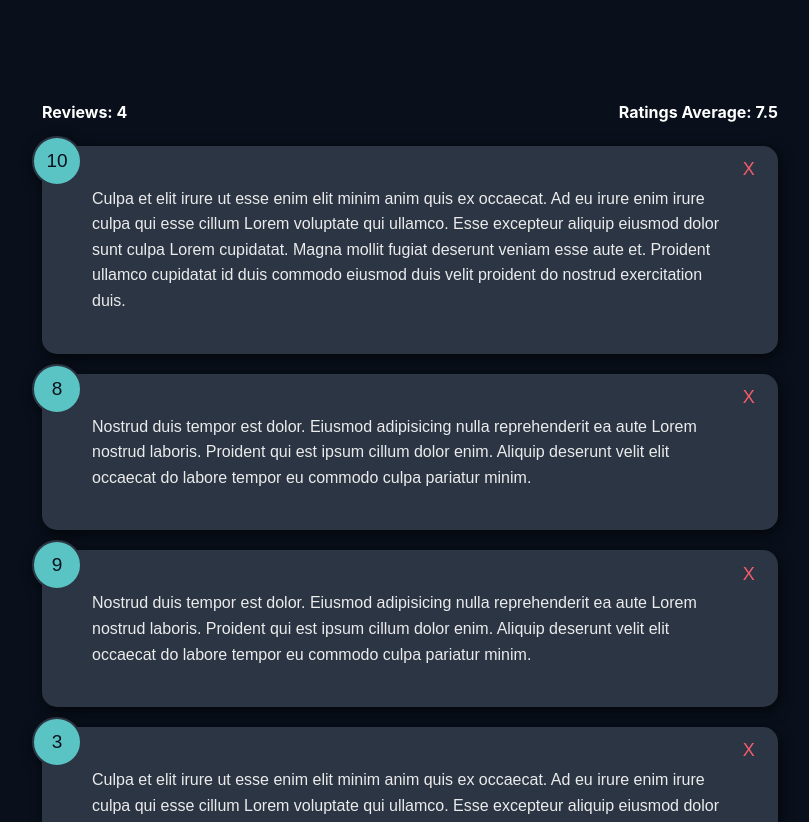
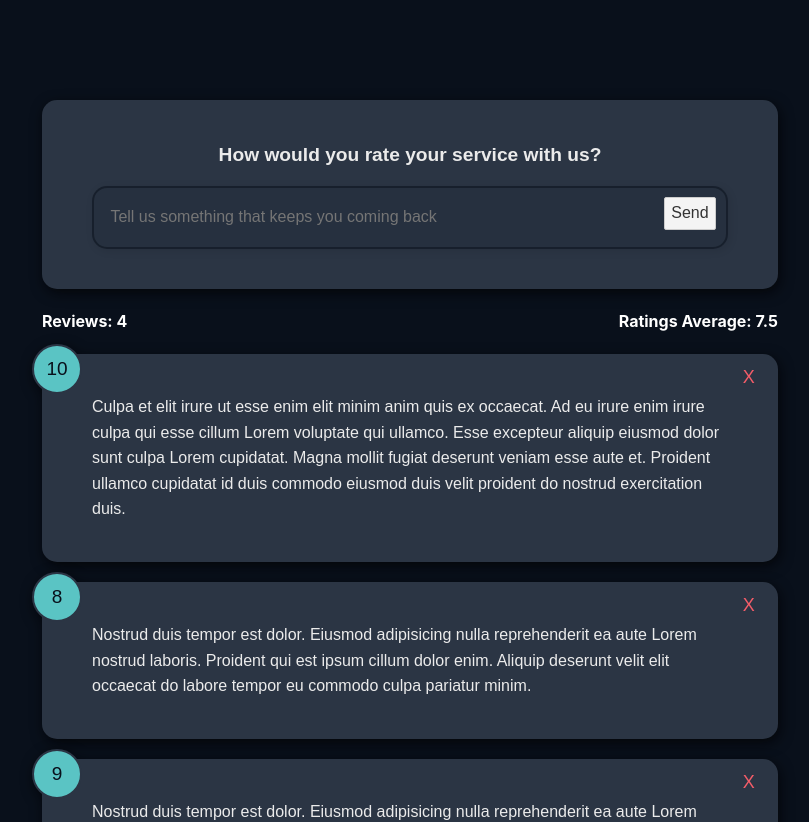
Before and after one commit to aam198/svelte-feedback, a Svelte app: page / in a window 1280 px wide. Shown: the top 822 px of the page, without its empty margins (230-1039 px from the left). Built offline with nearby package versions, Linux system fonts and the light colour scheme.

Commit message:
Feedback form component styling add

```diff
--- a/src/App.svelte
+++ b/src/App.svelte
@@ -1,4 +1,5 @@
 <script>
+  import FeedbackForm from './components/FeedbackForm.svelte';
   import FeedbackList from './components/FeedbackList.svelte';
   import FeedbackStats from './components/FeedbackStats.svelte';
   let feedback = [
@@ -36,7 +37,9 @@
 
 </script>
 
+
 <main class="container">
+ <FeedbackForm />
  <FeedbackStats {count} {average} />
   <FeedbackList {feedback} on:delete-feedback={deleteFeedback} />
 </main>
--- /dev/null
+++ b/src/components/FeedbackForm.svelte
@@ -0,0 +1,69 @@
+<script>
+import Card from './Card.svelte';
+</script>
+
+<Card>
+  <form>
+    <!-- Rating Select -->
+    <header>
+      <h2>How would you rate your service with us?</h2>
+    </header>
+
+    <div class="input-group">
+      <input type="text" placeholder="Tell us something that keeps you coming back">
+      <button>Send</button>
+    </div>
+  </form>
+</Card>
+
+
+<style>
+
+  header{
+    max-width: 400px;
+    margin: auto;
+  }
+
+  header h2{
+    font-size: 1.2rem;
+    text-align:center;
+    font-weight: 600;
+  }
+
+  .input-group{
+    display: flex;
+    flex-direction: row;
+    align-items: center;
+    border: 2px solid hsl(var(--bkg-clr)/.5);
+    box-shadow: 2px 2px 8px rgba(0,0,0,0.1);
+    padding: 6px 10px;
+    border-radius:15px;
+    margin-top: 15px;
+    color: var(--card-text);
+    background-color: hsl(var(--bkg-clr)/0.1);
+    transition: background-color 200ms ease-in;
+  }
+
+
+  .input-group:focus-within{
+    background-color: hsl(var(--bkg-clr)/0.6);
+  }
+
+  input{
+    flex-grow: 2;
+    border: none;
+    font-size: 16px;
+    background: transparent;
+    color: var(--card-text);
+    margin-top: 0.5rem;
+  }
+
+
+
+  input:focus{
+    outline: none;
+  }
+
+
+
+</style>
```
Also changed, not shown: src/components/Button.svelte (added, +8 -0 lines).
